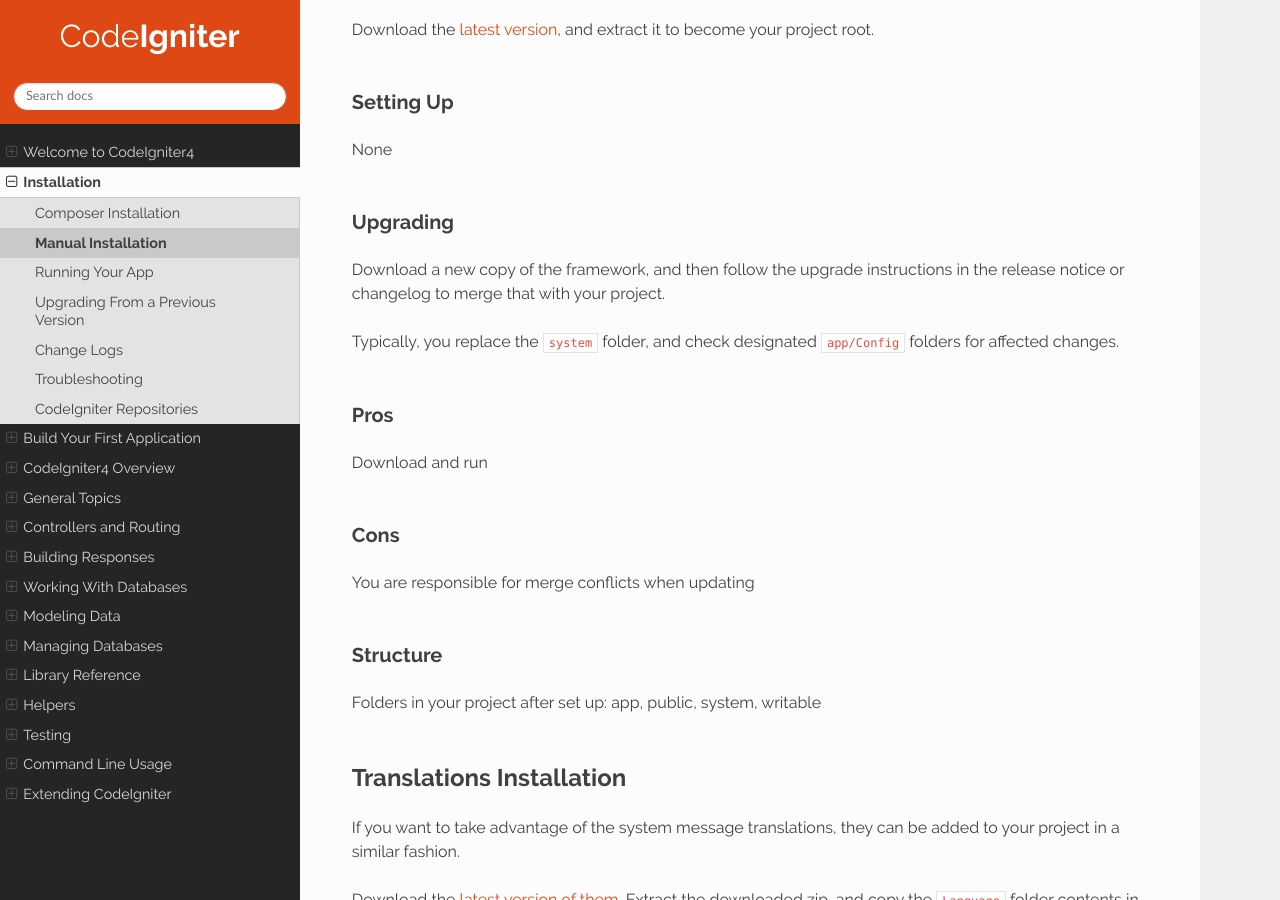
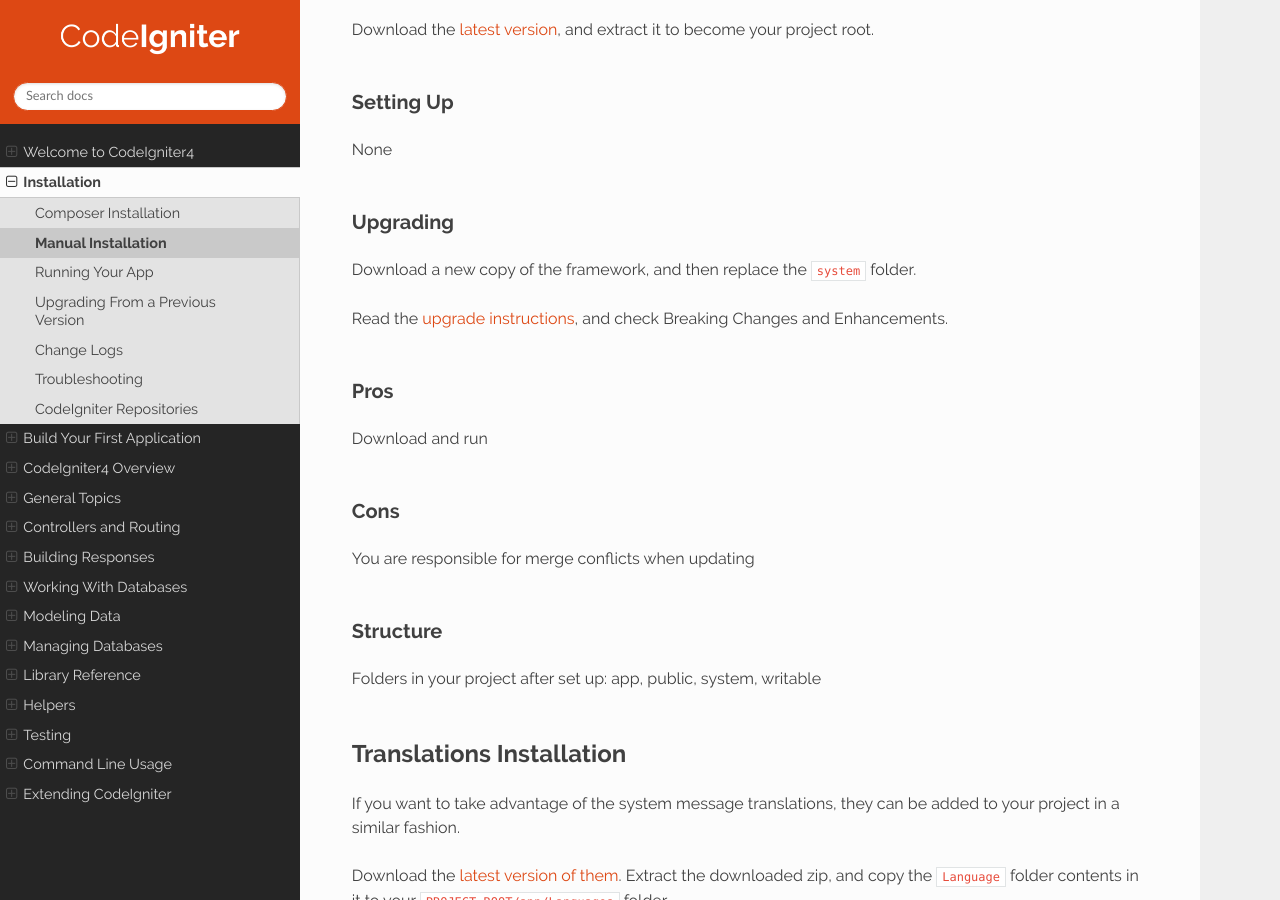
Before and after one commit to NEKOGET/ci4_user_guide_src, a Sphinx documentation site: the page built from source/installation/installing_manual.rst, in a window 1280 px wide and 900 px high, scrolled down 662 px. Built offline with Sphinx 7.4.7 and the Read the Docs theme 2.0.0, drawn with Linux system fonts in a browser that asks for light colours.

Commit message:
Merge pull request #5542 from kenjis/fix-docs-upgrade-instruction
docs: improve upgrade instructions

```diff
--- a/source/installation/installing_manual.rst
+++ b/source/installation/installing_manual.rst
@@ -27,14 +27,14 @@ Setting Up
 
 None
 
+.. _installing-manual-upgrading:
+
 Upgrading
 ---------
 
-Download a new copy of the framework, and then follow the upgrade
-instructions in the release notice or changelog to merge that with your project.
+Download a new copy of the framework, and then replace the ``system`` folder.
 
-Typically, you replace the ``system`` folder, and check designated
-``app/Config`` folders for affected changes.
+Read the :doc:`upgrade instructions <upgrading>`, and check Breaking Changes and Enhancements.
 
 Pros
 ----
```
Also changed, not shown: source/installation/installing_composer.rst (+6 -3 lines), source/installation/upgrade_416.rst (+9 -3 lines).
